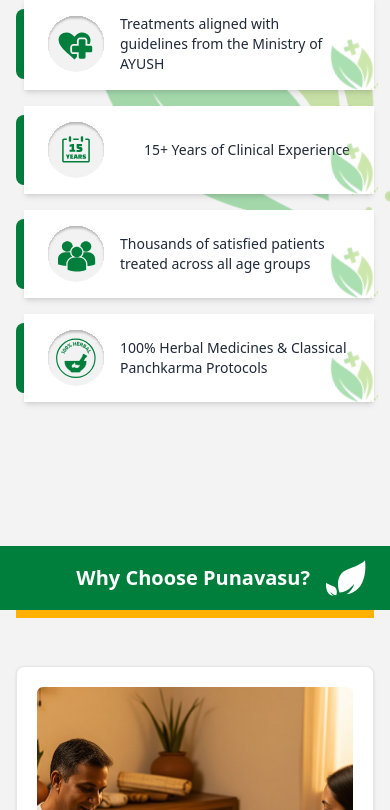
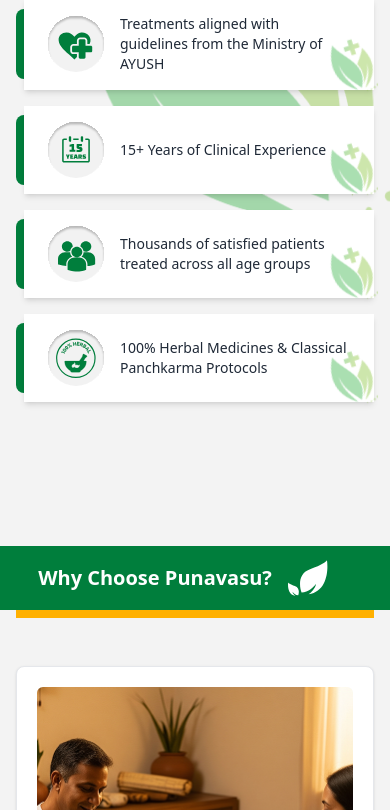
Before and after one commit to vernoxy2/Punarvasu, a React (Vite) app: page / in a window 390 px wide. Shown: the part 4473-5283 px from the top of the page. Built offline with nearby package versions, Linux system fonts and the light colour scheme; the HTML template or start-up script is replaced by a standard one.

Commit message:
Daytoday Work

```diff
--- a/src/Components/HomePageComp/Certifications/Certifications.jsx
+++ b/src/Components/HomePageComp/Certifications/Certifications.jsx
@@ -48,7 +48,7 @@ const Certifications = () => {
         {DataList.map((item) => (
           <div className="flex">
             <div className="bg-primary px-1 md:px-[6px] h-[70px] lg:h-24 rounded-s-xl my-auto"></div>
-            <div className="flex w-full items-center justify-between gap-4 py-4 px-6 bg-white shadow-md hover:shadow-lg transition relative">
+            <div className="flex w-full items-center  gap-4 py-4 px-6 bg-white shadow-md hover:shadow-lg transition relative">
               <img src={item.icon} alt="icon" className="h-14 lg:h-full pointer-events-none" />
               <p className="text-sm text-gray-800">{item.text}</p>
               <img src={Leaf} alt="" className="absolute -right-1 -bottom-2 pointer-events-none" />
--- a/src/Components/HomePageComp/WhyChoose/WhyChoose.jsx
+++ b/src/Components/HomePageComp/WhyChoose/WhyChoose.jsx
@@ -59,8 +59,8 @@ const WhyChoose = () => {
 
       {/* Title Section */}
       <div className="w-full md:w-3/4 lg:w-1/2 relative z-10">
-        <div className="bg-primary py-3 pr-6 sm:pr-10 flex items-center justify-end gap-4 sm:gap-6">
-          <h1 className="text-xl sm:text-2xl md:text-3xl lg:text-5xl font-bold text-white text-right">
+        <div className="bg-primary py-3 pr-6 sm:pr-10 flex items-center justify-center md:justify-end gap-4 sm:gap-6">
+          <h1 className="text-xl sm:text-2xl md:text-3xl lg:text-5xl font-bold text-white text-center lg:text-right">
             Why Choose Punavasu?
           </h1>
           <img src={leaf} alt="Leaf Icon" className="w-10 h-10" />
```
